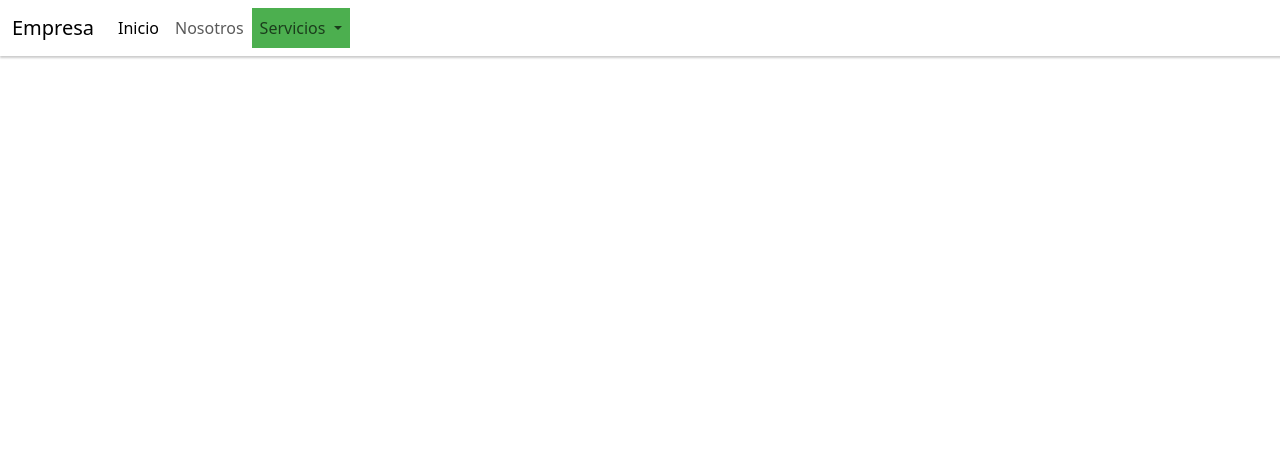
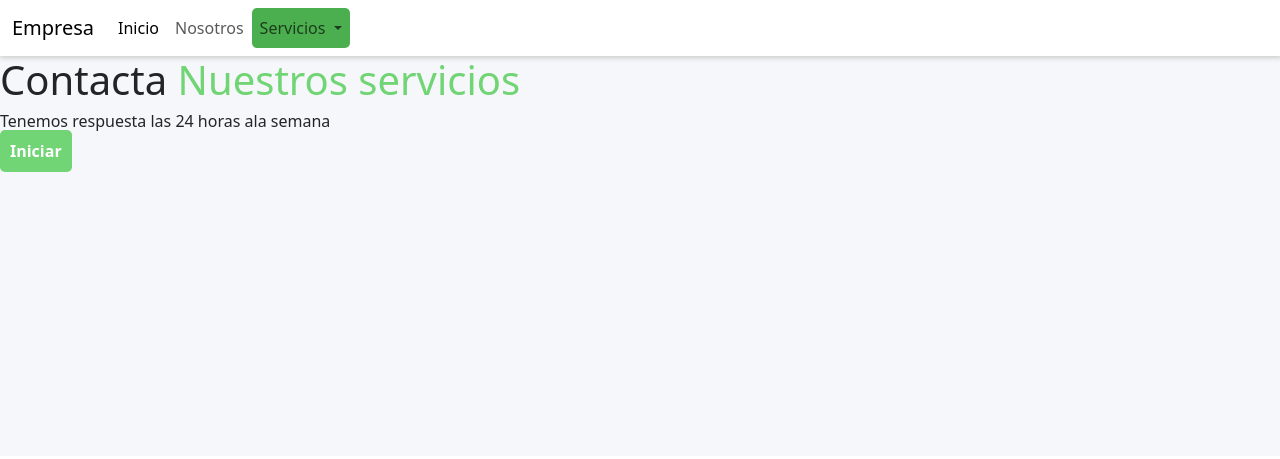
Before and after one commit to darlyn55/Landingpage, a plain HTML site: page LandigPage/index.html in a window 1280 px wide. Drawn offline with Linux system fonts and the light colour scheme.

Commit message:
Add files via upload
hice cambios en inicio

```diff
--- a/LandigPage/index.html
+++ b/LandigPage/index.html
@@ -4,19 +4,19 @@
 <head>
     <meta charset="UTF-8">
     <meta name="viewport" content="width=device-width, initial-scale=1.0">
-    <title>Landin Page</title>
+    <title>Landing Page</title>
     <!-- referencia de los estilos css -->
-
     <link rel="stylesheet" href="./css/bootstrap.min.css">
     <link rel="stylesheet" href="./style.css">
 </head>
 
 <body>
-    <!--aquì inicia la barra de naveggaciòn -->
-    <nav class="navbar navbar-expand-lg color nav-color">
+    <!-- aqui inicia la barra de navegacion -->
+    <nav class="navbar navbar-expand-lg nav-color ">
         <div class="container-fluid">
             <a class="navbar-brand" href="#">Empresa</a>
-          <button class="navbar-toggler" type="button" data-bs-toggle="collapse" data-bs-target="#navbarNavDropdown" aria-controls="navbarNavDropdown" aria-expanded="false" aria-label="Toggle navigation">
+            <button class="navbar-toggler" type="button" data-bs-toggle="collapse" data-bs-target="#navbarNavDropdown"
+                aria-controls="navbarNavDropdown" aria-expanded="false" aria-label="Toggle navigation">
                 <span class="navbar-toggler-icon"></span>
             </button>
             <div class="collapse navbar-collapse" id="navbarNavDropdown">
@@ -28,29 +28,43 @@
                         <a class="nav-link" href="#">Nosotros</a>
                     </li>
 
-              <li class="nav-item dropdown bueno">
-                <a class="nav-link dropdown-toggle" href="#" role="button" data-bs-toggle="dropdown" aria-expanded="false">
+                    <li class="nav-item dropdown color_dropdown">
+                        <a class="nav-link dropdown-toggle" href="#" role="button" data-bs-toggle="dropdown"
+                            aria-expanded="false">
                             Servicios
                         </a>
                         <ul class="dropdown-menu">
                             <li><a class="dropdown-item" href="#">Mantenimiento</a></li>
                             <li><a class="dropdown-item" href="#">Soporte</a></li>
-                  <li><a class="dropdown-item" href="#">Desarrollo web</a></li>
+                            <li><a class="dropdown-item" href="#">Desarrollo</a></li>
                         </ul>
                     </li>
                 </ul>
             </div>
         </div>
     </nav>
- <!-- aquì finaliza la barra de navegaciòn -->
+    <!-- aqui finaliza la barra de navegacion -->
 
-<!-- aquì empieza la sesion de inicio -->
-
-    <section class="sesion-inicio">
-        <div></div>
+    <!-- aqui empieza sesion de inicio -->
+    <section class="section-inicio">
+        <div class="Container-inicio">
+            <h1>Contacta <span class="servicios-inicio">Nuestros servicios</span> </h1>
+            <h6>Tenemos respuesta las 24 horas ala semana</h6>
+            <a class="btn-inicio">Iniciar</a>
+        </div>
         <div></div>
     </section>
- <!-- aquì termina la sesion de inicio -->
+
+
+
+
+    <!-- aqui termina sesion de inicio -->
+
+
+
+
+
+
 
 
     <script src="./js/bootstrap.bundle.min.js"></script>
--- a/LandigPage/style.css
+++ b/LandigPage/style.css
@@ -1,18 +1,43 @@
-/* estilos barra de navegaciòn */
+/* estilos barra de navegacion */
 
 .nav-color{
-background-color: white;
-box-shadow:  1px 1px 2px 1px #ccc;
-}
-.bueno{
-    background-color: #4caf4f;
+    background-color: white;
+    box-shadow: 1px 1px 5px 1px #ccc  ;
 }
 
-.bueno:HOVER{
+.color_dropdown{
+    background-color: #4CAF4F;
+    border-radius: 5px;
+}
+
+.color_dropdown:hover{
     background-color: #71d475;
     border-radius: 5px;
 }
 
-.sesion-inicio{
-    background-color: #F5F7FA ;
+
+
+/* estilo section inicio */
+
+.section-inicio{
+    background-color: #F5F7FA;
+    width: 100%;
+    height: 400px;
 }
+.servicios-inicio{
+color: #71d475;
+}
+.btn-inicio{
+    width: 5rem;
+    height: 1rem;
+    padding: 10px;
+    background-color: #71d475;
+    border: .5px; color: #4CAF4F;
+    border-radius:5px ;
+    color: white;
+    text-decoration: none;
+    font-weight: bold
+}
+.btn-inicio:hover{
+background-color: #4CAF4F;
+}
```
Lines whose indentation alone changed are shown as unchanged.
